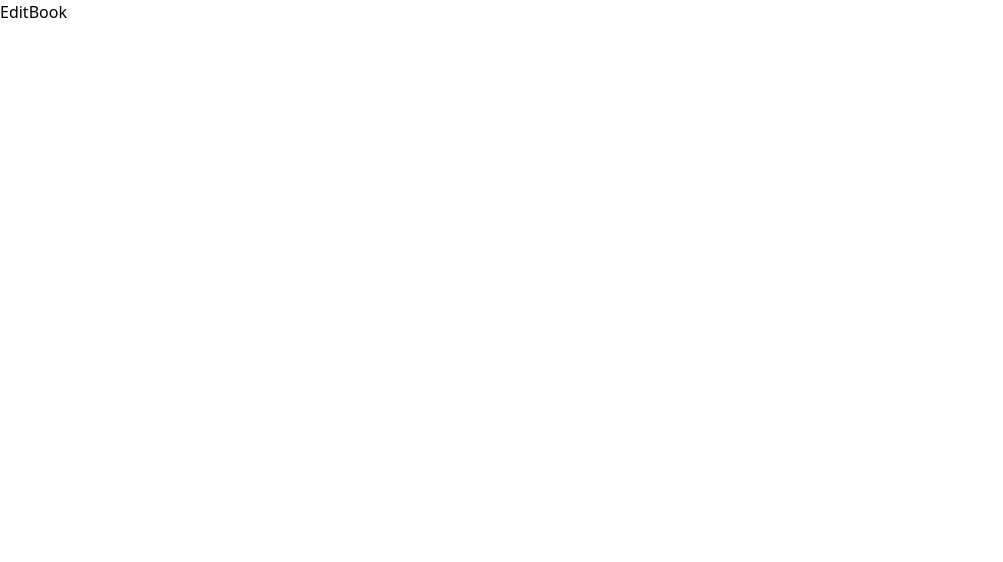
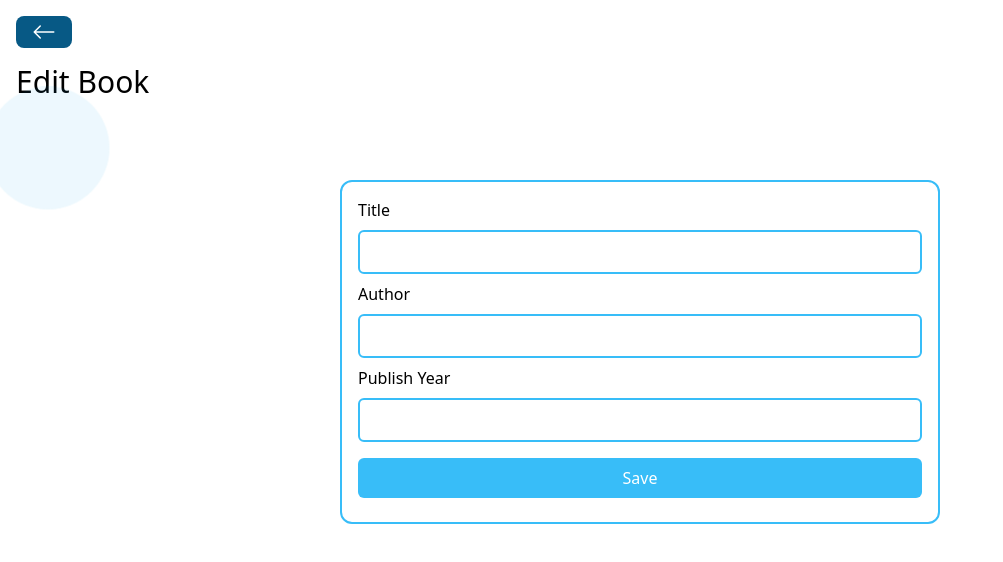
Before and after one commit to PadalaBalaSivaSaiMegiReddy/Book-Store-Mern-Stack, a React (Vite) app in the folder frontend/: page /books/edit/1 in a window 1280 px wide. Shown: the top 562 px of the page, without its empty margins (0-1003 px from the left). Built offline with nearby package versions, Linux system fonts and the light colour scheme; no server answers.

Commit message:
Add edit functionality to EditBook component

```diff
--- a/frontend/src/pages/EditBook.jsx
+++ b/frontend/src/pages/EditBook.jsx
@@ -1,9 +1,87 @@
-import React from 'react'
+import { useState,useEffect } from "react";
+import BackButton from "../components/BackButton";
+import Spinner from "../components/Spinner";
+import axios from "axios";
+import { useNavigate,useParams } from "react-router-dom";
 
 const EditBook = () => {
-  return (
-    <div>EditBook</div>
-  )
-}
+	const [title, setTitle] = useState("");
+	const [author, setAuthor] = useState("");
+	const [publishYear, setPublishYear] = useState("");
+	const [loading, setLoading] = useState(false);
+	const navigate = useNavigate();
+  const {id}=useParams()
 
-export default EditBook
+  useEffect(()=>{
+    setLoading(true)
+    axios.get(`http://localhost:5555/books/${id}`).then((res)=>{
+      setTitle(res.data.title)
+      setAuthor(res.data.author)
+      setPublishYear(res.data.publishYear)
+      setLoading(false)
+    }).catch((err)=>{
+      console.log(err)
+      alert('Error in fetching book. Please check console for details')
+    })
+  },[])
+	const handleEditBook = () => {
+		const data = {
+			title,
+			author,
+			publishYear,
+		};
+		setLoading(true);
+		axios
+			.put(`http://localhost:5555/books/${id}`, data)
+			.then(() => {
+				setLoading(false);
+				navigate("/");
+			})
+			.catch((err) => {
+				console.log(err);
+				setLoading(false);
+				alert("Error in creating book. Please check console for details");
+			});
+	};
+	return (
+		<div className="p-4">
+			<BackButton />
+			<h1 className="text-3xl my-4">Edit Book</h1>
+			{loading && <Spinner />}
+			<div className="flex flex-col border-2 border-sky-400 rounded-xl w-[600px] p-4 mx-auto">
+				<label htmlFor="title">Title</label>
+				<input
+					type="text"
+					id="title"
+					className="border-2 border-sky-400 rounded-md p-2 my-2"
+					value={title}
+					onChange={(e) => setTitle(e.target.value)}
+				/>
+				<label htmlFor="author">Author</label>
+				<input
+					type="text"
+					id="author"
+					className="border-2 border-sky-400 rounded-md p-2 my-2"
+					value={author}
+					onChange={(e) => setAuthor(e.target.value)}
+				/>
+				<label htmlFor="publishYear">Publish Year</label>
+				<input
+					type="text"
+					id="publishYear"
+					className="border-2 border-sky-400 rounded-md p-2 my-2"
+					value={publishYear}
+					onChange={(e) => setPublishYear(e.target.value)}
+				/>
+				<button
+					className="bg-sky-400 text-white rounded-md p-2 my-2"
+					onClick={handleEditBook}
+				>
+					Save
+				</button>
+			</div>
+		</div>
+	);
+};
+
+export default EditBook;
```
